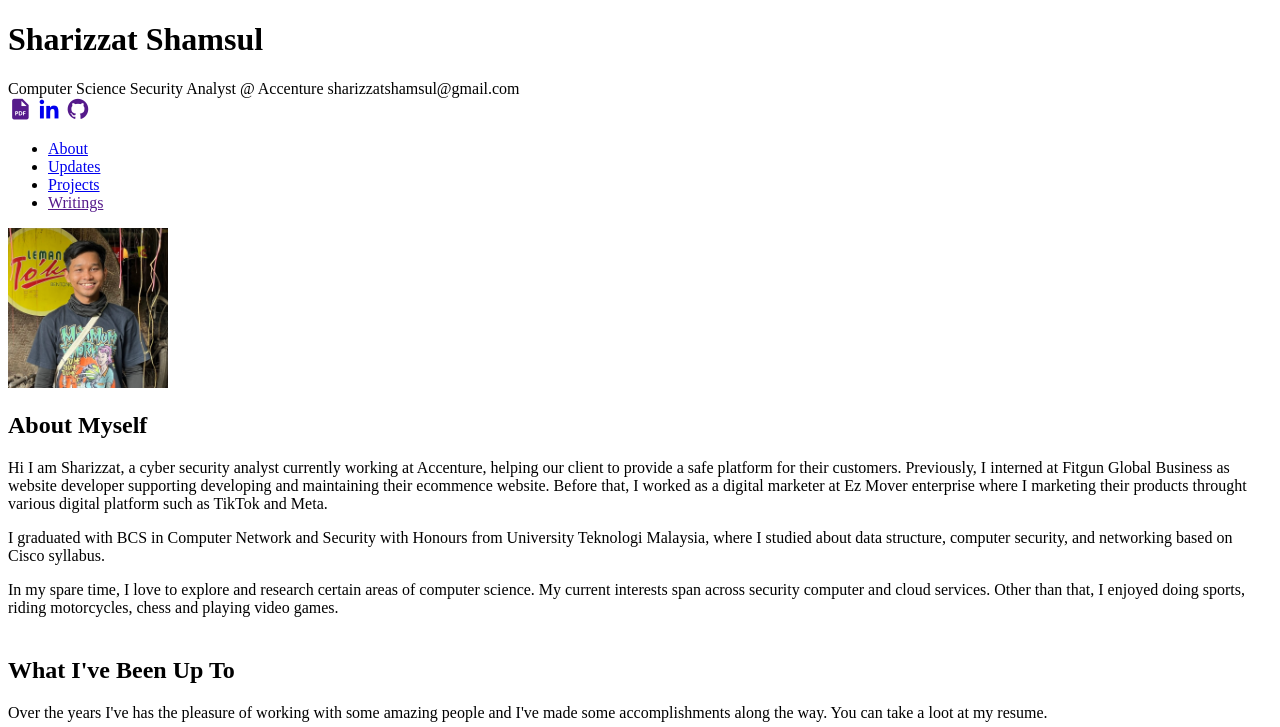
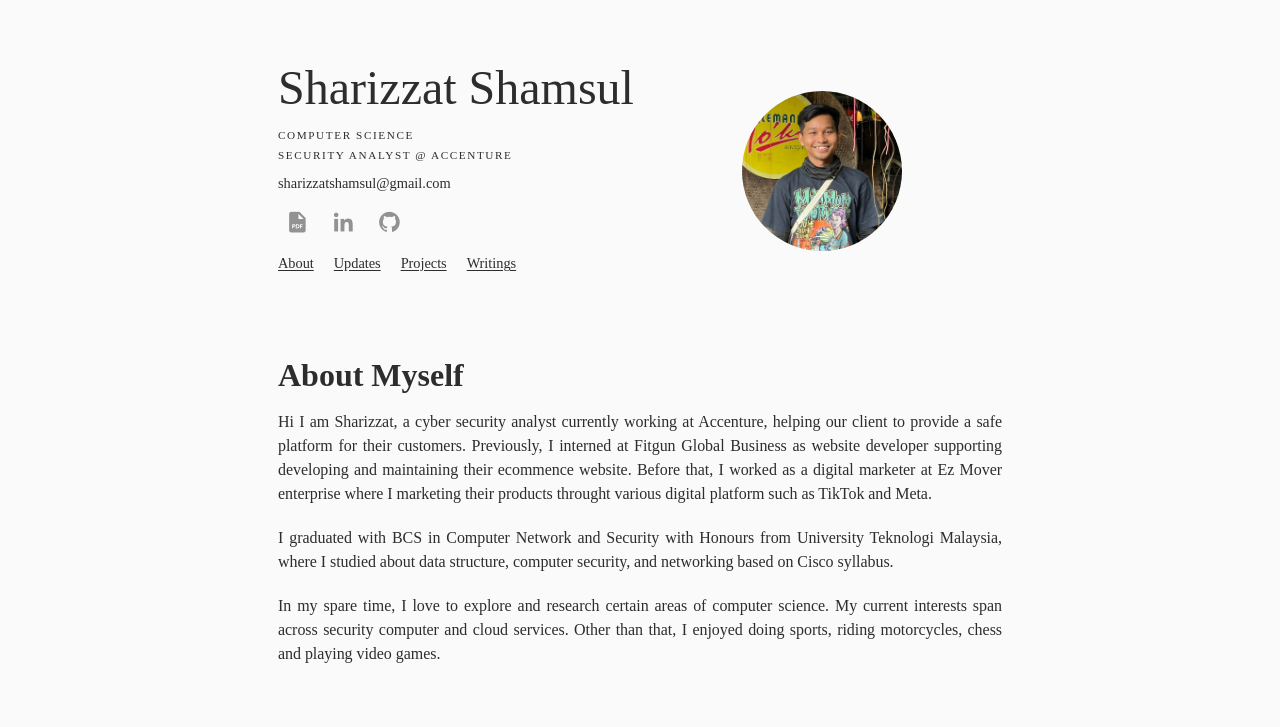
Before and after one commit to chorizzort/aws-cloud-resume-challenge, a plain HTML site: page Resume/index.html in a window 1280 px wide. Shown: the top 727 px of the page. Drawn offline with nearby package versions, Linux system fonts and the light colour scheme; the site is published under a folder, as on GitHub Pages, so addresses that start at the root find nothing; no server answers.

Commit message:
upodate notes

```diff
--- a/Resume/index.html
+++ b/Resume/index.html
@@ -5,8 +5,8 @@
     <meta name="viewport" content="width=device-width, initial-scale=1.0">
     <title>Sharizzat Shamsul</title>
     <link href='https://unpkg.com/boxicons@2.1.4/css/boxicons.min.css' rel='stylesheet'>
-    <link rel="stylesheet" href="/assets/css/style.css">
-    <link rel="stylesheet" href="/assets/css/base.css">
+    <link rel="stylesheet" href="assets/css/style.css">
+    <link rel="stylesheet" href="assets/css/base.css">
 
 </head>
 <body>
```
Also changed, not shown: readme.txt (added).
